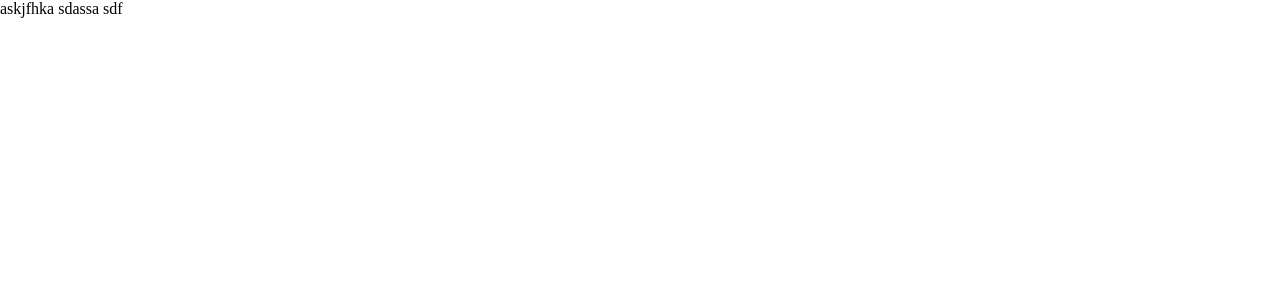
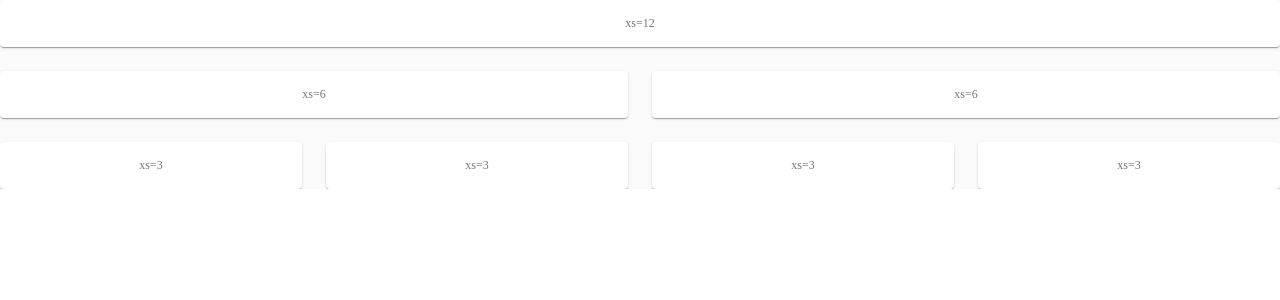
Before and after one commit to bennguyen232/tttn-web-2020, a React (Create React App) app: page / in a window 1280 px wide. Shown: the top 300 px of the page. Built offline with nearby package versions, Linux system fonts and the light colour scheme.

Commit message:
build: init project

```diff
--- a/public/index.html
+++ b/public/index.html
@@ -5,10 +5,7 @@
     <link rel="icon" href="%PUBLIC_URL%/favicon.ico" />
     <meta name="viewport" content="width=device-width, initial-scale=1" />
     <meta name="theme-color" content="#000000" />
-    <meta
-      name="description"
-      content="Web site created using create-react-app"
-    />
+    <meta name="description" content="Web site created using create-react-app" />
     <link rel="apple-touch-icon" href="%PUBLIC_URL%/logo192.png" />
     <!--
       manifest.json provides metadata used when your web app is installed on a
@@ -25,6 +22,11 @@
       Learn how to configure a non-root public URL by running `npm run build`.
     -->
     <title>React App</title>
+    <link
+      rel="stylesheet"
+      href="https://fonts.googleapis.com/css?family=Roboto:300,400,500,700&display=swap"
+    />
+    <link rel="stylesheet" href="https://fonts.googleapis.com/icon?family=Material+Icons" />
   </head>
   <body>
     <noscript>You need to enable JavaScript to run this app.</noscript>
--- a/src/app/hocs/onlyLogin.tsx
+++ b/src/app/hocs/onlyLogin.tsx
@@ -1,13 +1,30 @@
 import React, {Component, FC} from 'react';
+import {makeStyles, Theme, createStyles} from '@material-ui/core';
 
 const withMenu = (wrappedComponent: Component | FC) => {
   const WrappedComponent = wrappedComponent as any;
-  const hocComponent: FC = ({...props}) => (
-    <section>
-      <WrappedComponent {...props} />
-    </section>
-  );
-  return hocComponent;
+  const HocComponent: FC = ({...props}) => {
+    const classes = useStyles();
+    return (
+      <section className={classes.root}>
+        <WrappedComponent {...props} />
+      </section>
+    );
+  };
+  return HocComponent;
 };
 
 export default withMenu;
+
+const useStyles = makeStyles((theme: Theme) =>
+  createStyles({
+    root: {
+      background: theme.palette.background.default,
+    },
+    paper: {
+      padding: theme.spacing(2),
+      textAlign: 'center',
+      color: theme.palette.text.secondary,
+    },
+  }),
+);
--- a/src/app/index.tsx
+++ b/src/app/index.tsx
@@ -1,7 +1,52 @@
-import React, {Component} from 'react';
+import React from 'react';
+import {makeStyles, createStyles, Theme} from '@material-ui/core/styles';
+import Paper from '@material-ui/core/Paper';
+import Grid from '@material-ui/core/Grid';
+import withMenu from './hocs/onlyLogin';
 
-export default class App extends Component {
-  render() {
-    return <div>askjfhka sdassa sdf</div>;
-  }
+function CenteredGrid() {
+  const classes = useStyles();
+
+  return (
+    <div className={classes.root}>
+      <Grid container spacing={3}>
+        <Grid item xs={12}>
+          <Paper className={classes.paper}>xs=12</Paper>
+        </Grid>
+        <Grid item xs={6}>
+          <Paper className={classes.paper}>xs=6</Paper>
+        </Grid>
+        <Grid item xs={6}>
+          <Paper className={classes.paper}>xs=6</Paper>
+        </Grid>
+        <Grid item xs={3}>
+          <Paper className={classes.paper}>xs=3</Paper>
+        </Grid>
+        <Grid item xs={3}>
+          <Paper className={classes.paper}>xs=3</Paper>
+        </Grid>
+        <Grid item xs={3}>
+          <Paper className={classes.paper}>xs=3</Paper>
+        </Grid>
+        <Grid item xs={3}>
+          <Paper className={classes.paper}>xs=3</Paper>
+        </Grid>
+      </Grid>
+    </div>
+  );
 }
+
+export default withMenu(CenteredGrid);
+
+const useStyles = makeStyles((theme: Theme) =>
+  createStyles({
+    root: {
+      flexGrow: 1,
+    },
+    paper: {
+      padding: theme.spacing(2),
+      textAlign: 'center',
+      color: theme.palette.text.secondary,
+    },
+  }),
+);
--- /dev/null
+++ b/src/assets/colors.ts
@@ -0,0 +1 @@
+export const colors = {};
--- /dev/null
+++ b/src/assets/index.ts
@@ -0,0 +1 @@
+export * from './colors';
--- /dev/null
+++ b/src/assets/scss/common/reset.scss
@@ -0,0 +1,30 @@
+* {
+  padding: 0;
+  margin: 0;
+}
+
+html,
+body {
+  overflow-x: hidden;
+  font-size: 12px;
+}
+
+section,
+main,
+header,
+footer,
+nav,
+div,
+h1,
+h2,
+h3,
+h4,
+h5,
+h6 {
+  display: block;
+}
+
+ul,
+ol {
+  list-style: none;
+}
--- a/src/assets/scss/index.scss
+++ b/src/assets/scss/index.scss
@@ -1,4 +1 @@
-* {
-  padding: 0;
-  margin: 0;
-}
+@import './common/reset.scss';
```
Also changed, not shown: package.json (+3 -6 lines), 1 other file (tests, documents, lock files or other folders).
